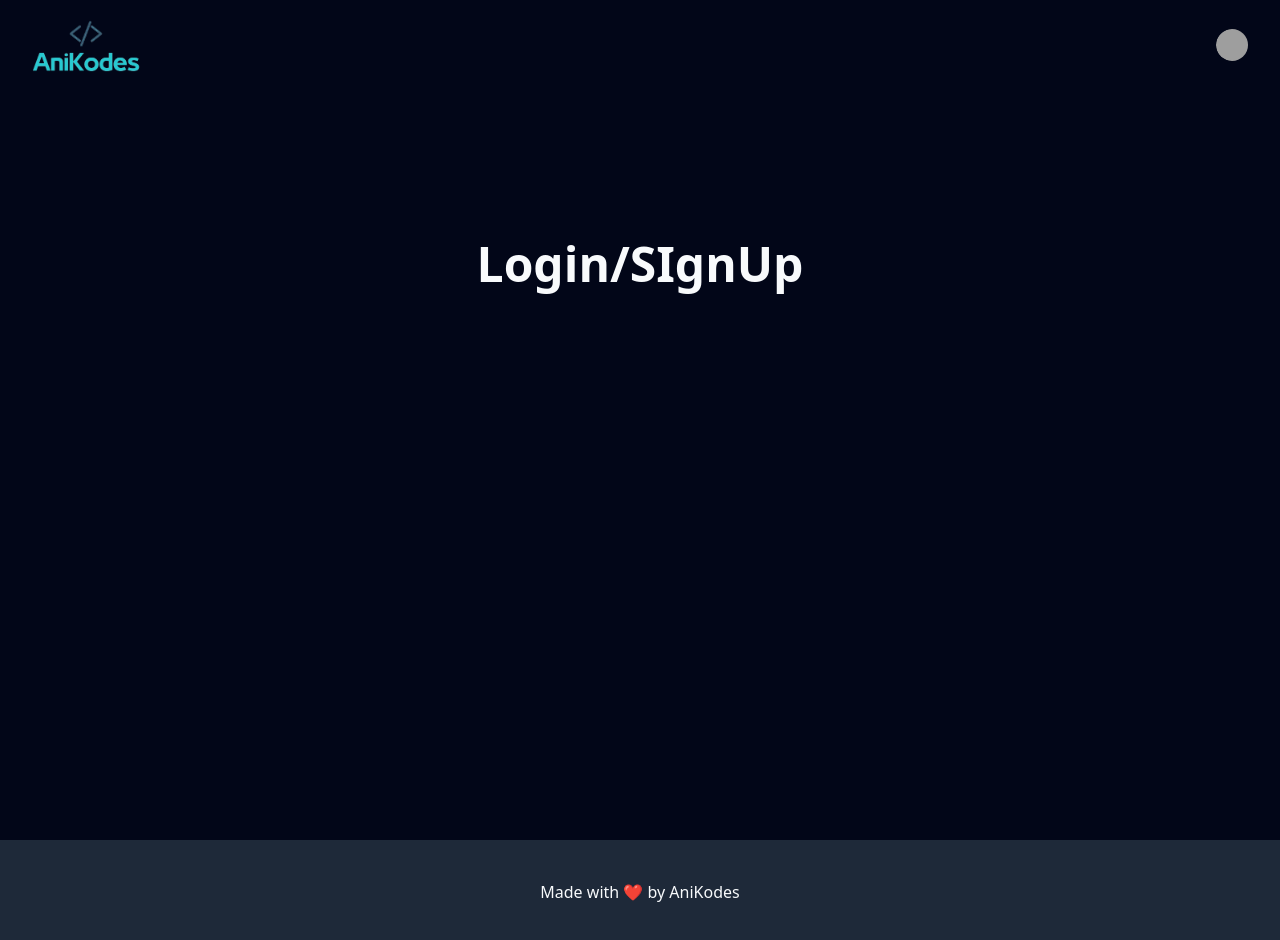
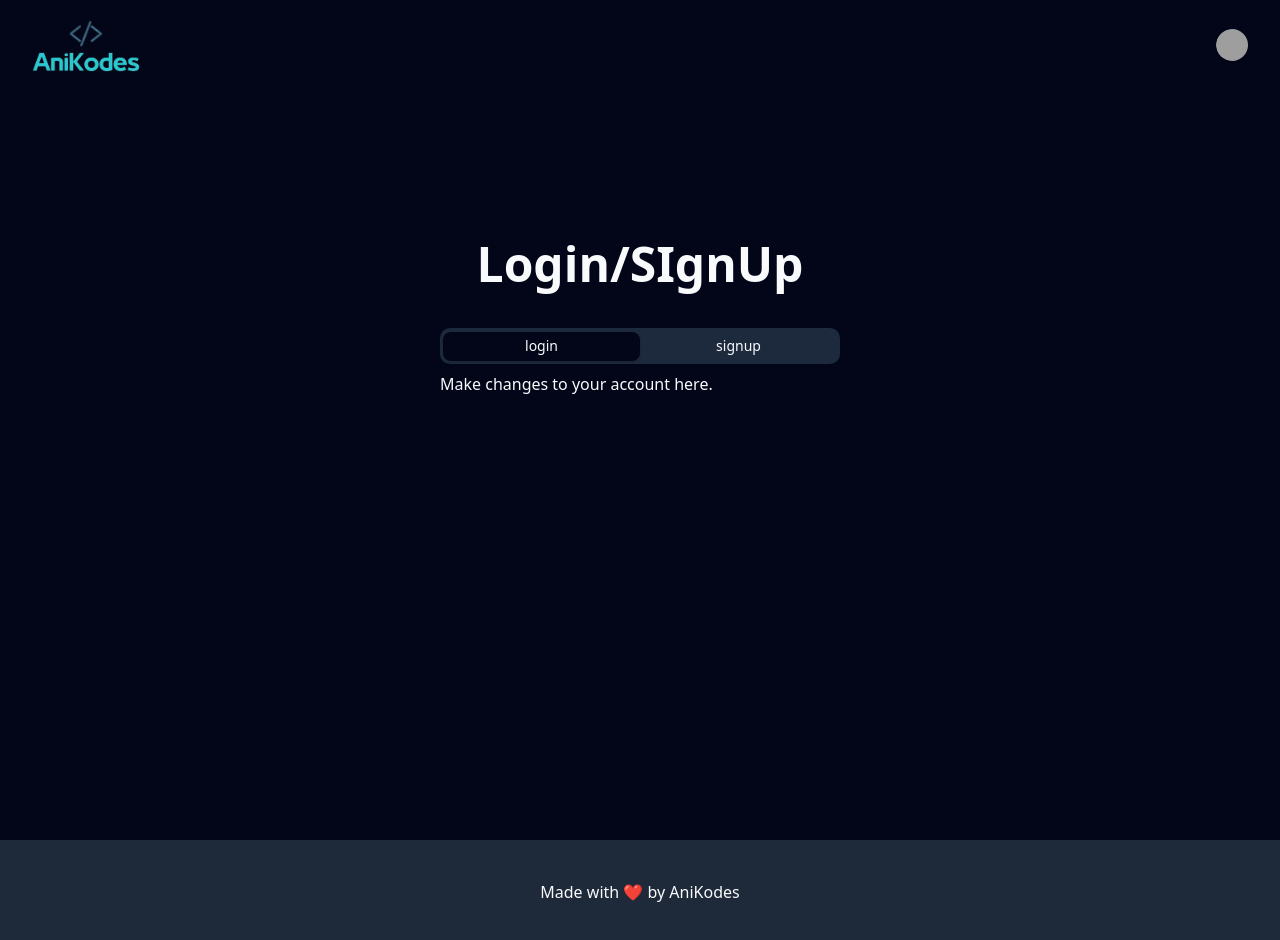
Before and after one commit to Aniketyadav05/QuickShrink, a React (Vite) app: page /auth in a window 1280 px wide. Shown: the top 940 px of the page. Built offline with nearby package versions, Linux system fonts and the light colour scheme; grey boxes are pictures that could not be loaded.

Commit message:
Auth added

```diff
--- a/src/pages/Auth.jsx
+++ b/src/pages/Auth.jsx
@@ -9,6 +9,15 @@ const Auth = () => {
       <h1 className='text-5xl font-extrabold'>
         {searchParams.get("createnew")? "Hold up let's login first": "Login/SIgnUp"}
       </h1>
+      <Tabs defaultValue="login" className="w-[400px]">
+  <TabsList className="w-full grid grid-cols-2">
+    <TabsTrigger value="login">login</TabsTrigger>
+    <TabsTrigger value="signup">signup</TabsTrigger>
+  </TabsList>
+  <TabsContent value="login">Make changes to your account here.</TabsContent>
+  <TabsContent value="signup">Change your password here.</TabsContent>
+</Tabs>
+
     </div>
   )
 }
```
